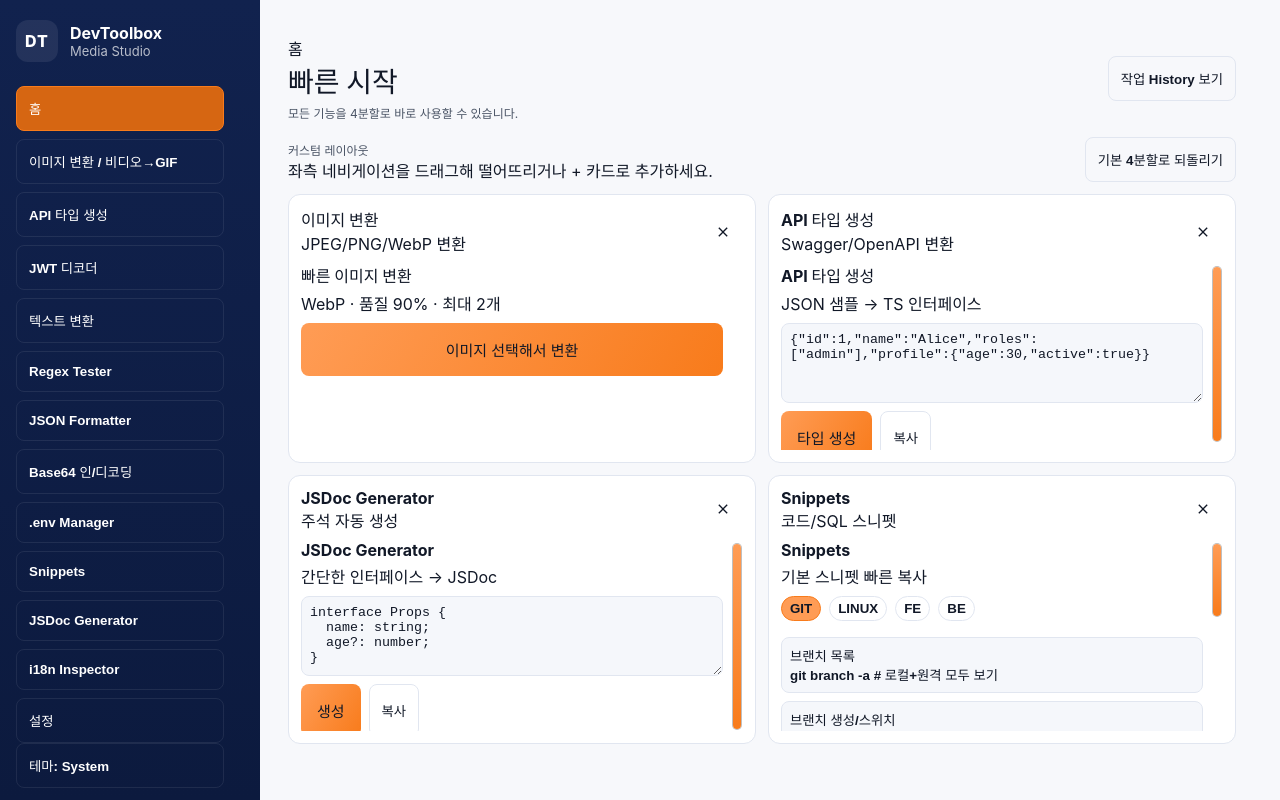
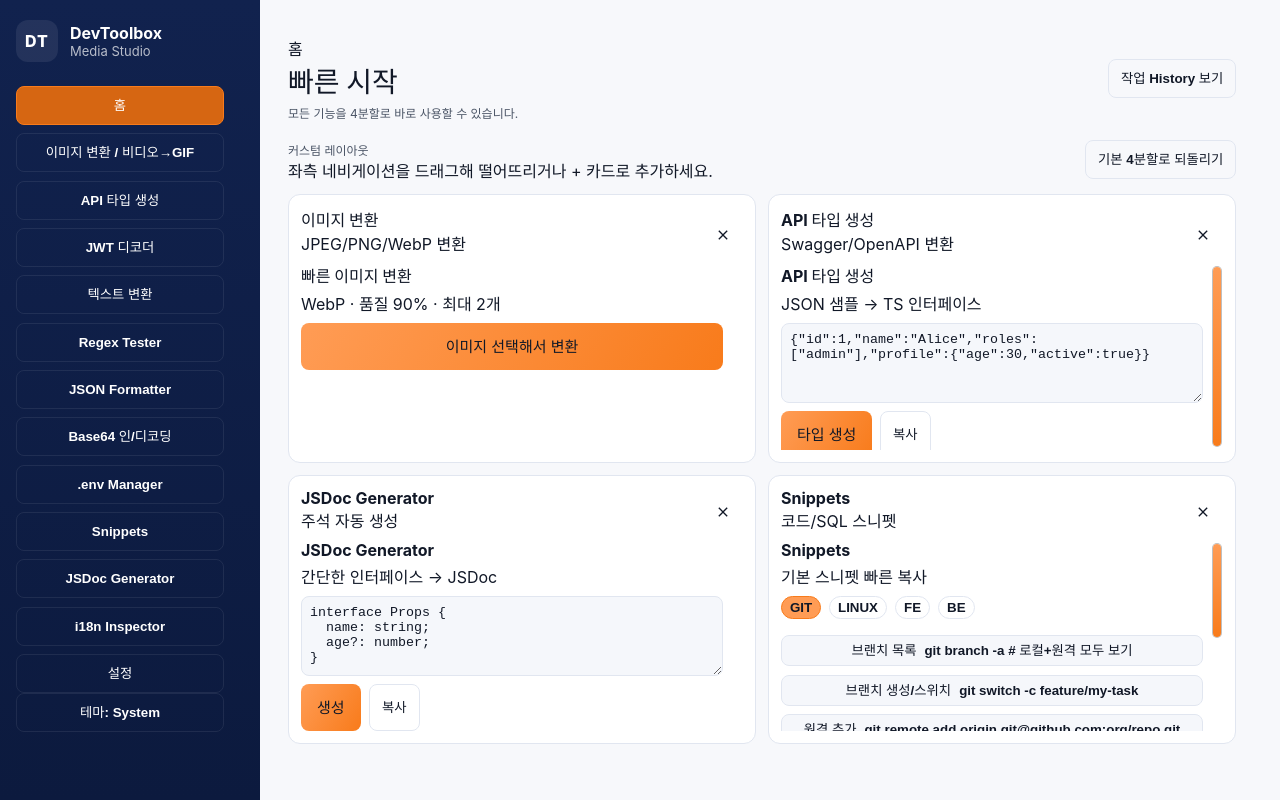
Before and after one commit to HyeongSeoku/DevToolBox, a React (Vite) app: page / in a window 1280 px wide. Built offline with nearby package versions, Linux system fonts and the light colour scheme.

Commit message:
fix: 버튼 컴포넌트 hover시 아이콘 흔들리는 이슈 수정

```diff
--- a/src/components/ui/Button.module.scss
+++ b/src/components/ui/Button.module.scss
@@ -1,12 +1,23 @@
 .button {
+  display: inline-flex;
+  align-items: center;
+  justify-content: center;
+  gap: var(--space-2);
   border: 1px solid var(--border);
   background: var(--surface-muted);
   color: var(--text);
   border-radius: var(--radius-lg);
   padding: var(--space-3) var(--space-3);
   cursor: pointer;
-  transition: border-color 0.2s ease, transform 0.15s ease, box-shadow 0.2s ease;
+  transition:
+    border-color 0.2s ease,
+    transform 0.15s ease,
+    box-shadow 0.2s ease;
   font-weight: 600;
+  line-height: 1;
+  transform-origin: center;
+  backface-visibility: hidden;
+  will-change: transform;
 }
 
 .button:disabled {
@@ -15,7 +26,11 @@
 }
 
 .primary {
-  background: linear-gradient(120deg, var(--secondary-100), var(--secondary-300));
+  background: linear-gradient(
+    120deg,
+    var(--secondary-100),
+    var(--secondary-300)
+  );
   color: var(--text);
   border: none;
   padding: var(--space-4) var(--space-4);
@@ -34,7 +49,7 @@
 .ghost:not(:disabled):hover,
 .default:not(:disabled):hover {
   border-color: var(--secondary-300);
-  transform: translateY(-1px);
+  transform: translate3d(0, -1px, 0);
 }
 
 .pill {
@@ -48,3 +63,8 @@
   border-color: var(--secondary-300);
   color: var(--secondary-100);
 }
+
+.button > svg {
+  display: block;
+  flex-shrink: 0;
+}
```
